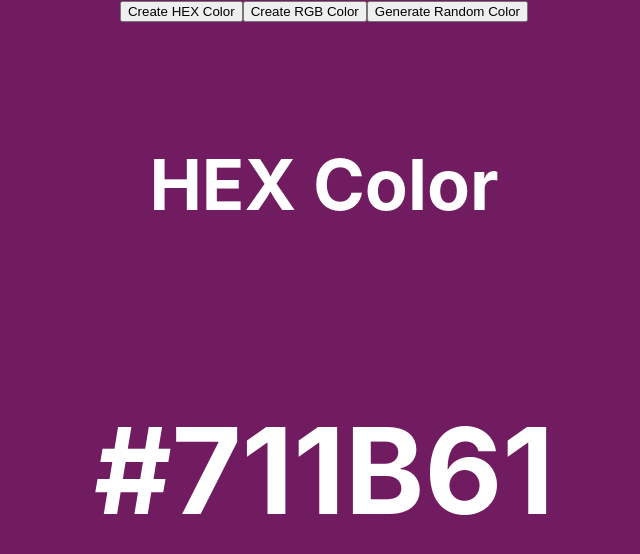
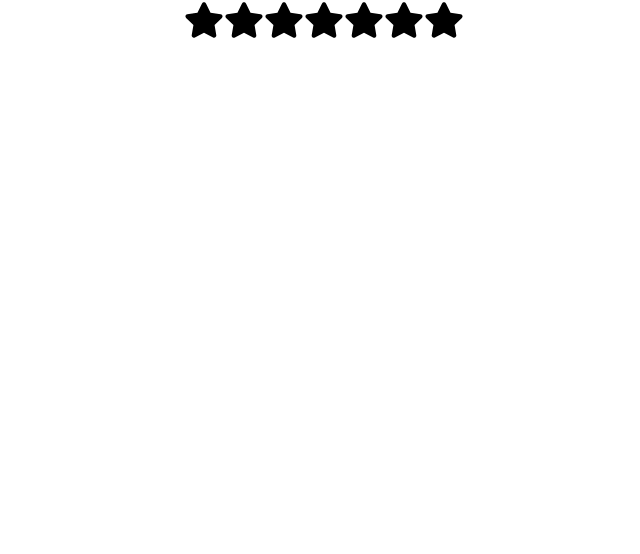
Before and after one commit to KSP-07/React-js-Projects, a React (Create React App) app: page / in a window 1280 px wide. Shown: the top 554 px of the page, without its empty margins (316-956 px from the left). Built offline with nearby package versions, Linux system fonts and the light colour scheme.

Commit message:
fourth push

```diff
--- a/package.json
+++ b/package.json
@@ -8,6 +8,7 @@
     "@testing-library/user-event": "^13.5.0",
     "react": "^18.2.0",
     "react-dom": "^18.2.0",
+    "react-icons": "^5.0.1",
     "react-scripts": "5.0.1",
     "web-vitals": "^2.1.4"
   },
--- a/src/App.js
+++ b/src/App.js
@@ -1,13 +1,15 @@
 import './App.css';
 import Accordian from './components/accordian';
 import RandomColor from './components/random-color';
+import StarRating from './components/star-rating';
 
 function App() {
   return (
     <div className="App">
       {/* Accordian component */}
       {/* <Accordian/> */}
-      <RandomColor/>
+      {/* <RandomColor/> */}
+      <StarRating noOfStars={7} />
     </div>
   );
 }
--- /dev/null
+++ b/src/components/star-rating/index.jsx
@@ -0,0 +1,46 @@
+
+import { useState } from 'react'
+import {FaStar} from 'react-icons/fa'
+import './styles.css';
+
+export default function StarRating({noOfStars = 5}){
+
+    const [rating, setRating] = useState(0);
+    const [hover , setHover] = useState(0);
+
+    function handleClick(getCurrentIndex){
+        console.log(getCurrentIndex)
+        setRating(getCurrentIndex);
+    }
+
+    function handleMouseEnter(getCurrentIndex){
+        console.log(getCurrentIndex)
+        setHover(getCurrentIndex);
+
+    }
+
+    function handleMouseLeave(){
+        // console.log(getCurrentIndex)
+        setHover(rating);
+
+    }
+
+    return <div className="star-rating">
+        {
+            [...Array(noOfStars)].map((_ , index)=>{
+
+                //index will be starting from 0 , so we can make it start from 1 ,as rating willbe form 1-5
+
+                index +=1;
+
+                return <FaStar
+                key={index}
+                className={ index <= (hover || rating ) ? 'active' : 'inactive'}
+                onClick={ ()=> handleClick(index)}
+                onMouseMove={()=> handleMouseEnter(index)}
+                onMouseLeave={()=>handleMouseLeave()}
+                size={40}
+                />
+            })}
+    </div>
+}
--- /dev/null
+++ b/src/components/star-rating/styles.css
@@ -0,0 +1,9 @@
+
+
+.active{
+    color: #fff700;
+}
+
+.inactive{
+    color: black;
+}
```
Also changed, not shown: 1 other file (tests, documents, lock files or other folders).
